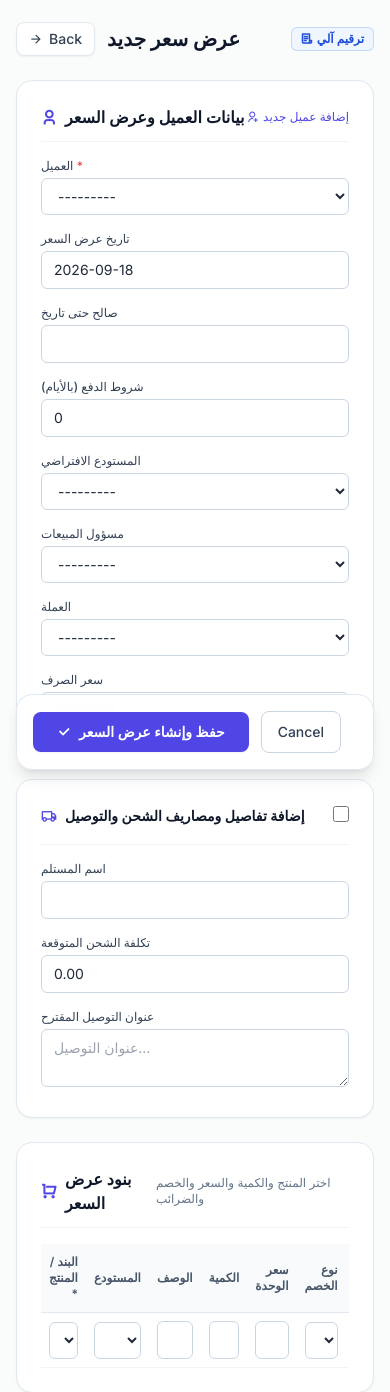
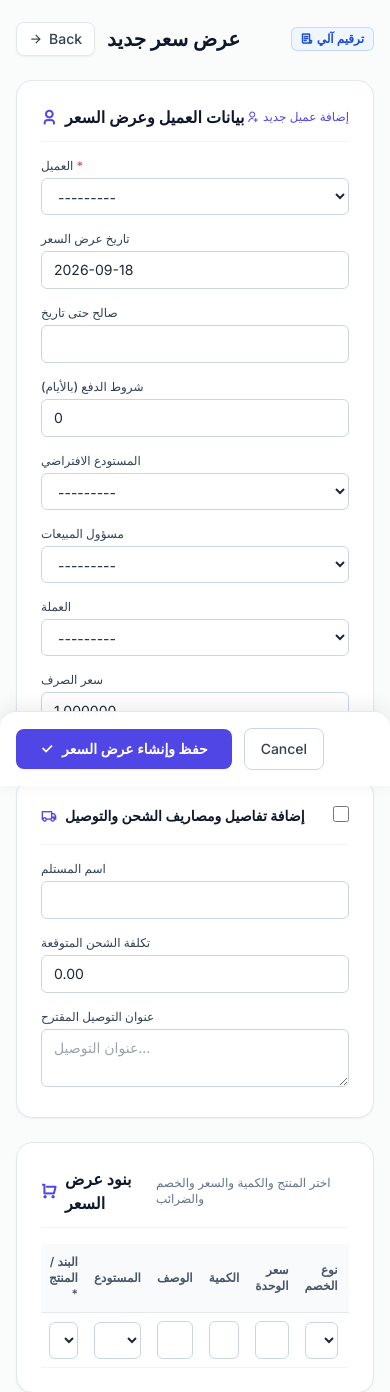
Before and after one commit to saqx4/most, a Django app: page /sales/quotes/new/ in a window 390 px wide. Shown: the part 58-1450 px from the top of the page. Run offline with Django 5.2, Linux system fonts and the light colour scheme; a user stored in the database is signed in; tables that the repository leaves empty hold one stand-in row (values such as "Sample post"); data that the repository does not hold is empty; parts of the project's set-up code (start-up, migrations or seed data) failed here and were passed over; some libraries are stand-ins or nearby versions.

Commit message:
fix: bottom action bar - fixed positioning, responsive, JS form submit for invoice/quote forms

```diff
--- a/templates/apps/sales/quote_form.html
+++ b/templates/apps/sales/quote_form.html
@@ -3,6 +3,7 @@
 {% block page_title %}{{ t.CREATE_SALES_QUOTE|default:"إنشاء عرض سعر جديد" }}{% endblock %}
 
 {% block content %}
+<div class="pb-24">
 <div class="mb-6 flex items-center justify-between">
   <div class="flex items-center gap-3">
     <a href="{% url 'sales:quote_list' %}" class="inline-flex items-center gap-1.5 rounded-lg border border-slate-200 bg-white px-3 py-1.5 text-sm font-medium text-slate-700 shadow-sm hover:bg-slate-50">
@@ -208,9 +209,10 @@
   </div>
 
   <!-- Bottom Actions -->
-  <div class="sticky bottom-4 flex items-center justify-between rounded-2xl border border-slate-200 bg-white/95 p-4 backdrop-blur shadow-lg">
-    <div class="flex items-center gap-3">
-      <button type="submit" class="inline-flex items-center gap-2 rounded-lg bg-indigo-600 px-6 py-2.5 text-sm font-semibold text-white shadow-sm hover:bg-indigo-700">
+  </form>
+  <div class="fixed bottom-0 left-0 right-0 z-40 flex flex-col gap-2 rounded-t-2xl border-t border-slate-200 bg-white/95 p-4 backdrop-blur shadow-[0_-4px_20px_rgba(0,0,0,0.08)] sm:flex-row sm:items-center sm:justify-between lg:left-[260px]">
+    <div class="flex flex-wrap items-center gap-3">
+      <button type="button" onclick="document.getElementById('quoteForm').submit()" class="inline-flex items-center gap-2 rounded-lg bg-indigo-600 px-6 py-2.5 text-sm font-semibold text-white shadow-sm hover:bg-indigo-700">
         <i class="ri-check-line"></i> حفظ وإنشاء عرض السعر
       </button>
       <a href="{% url 'sales:quote_list' %}" class="rounded-lg border border-slate-300 px-4 py-2.5 text-sm font-medium text-slate-700 hover:bg-slate-50">
@@ -218,7 +220,7 @@
       </a>
     </div>
   </div>
-</form>
+</div>
 <script>
 document.addEventListener('DOMContentLoaded', function() {
   function recalculateTotals() {
```
Also changed, not shown: templates/apps/sales/invoice_form.html (+6 -4 lines).
